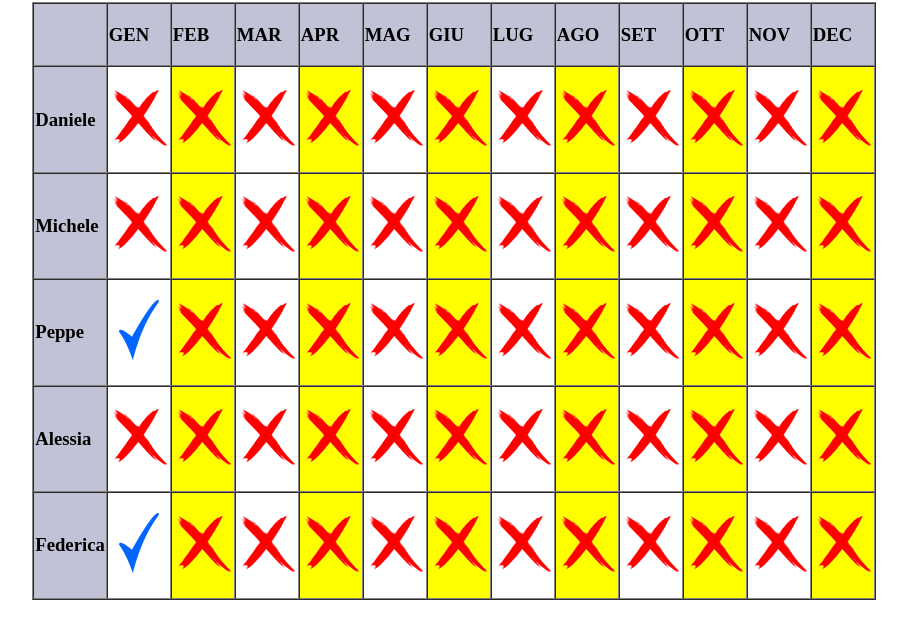
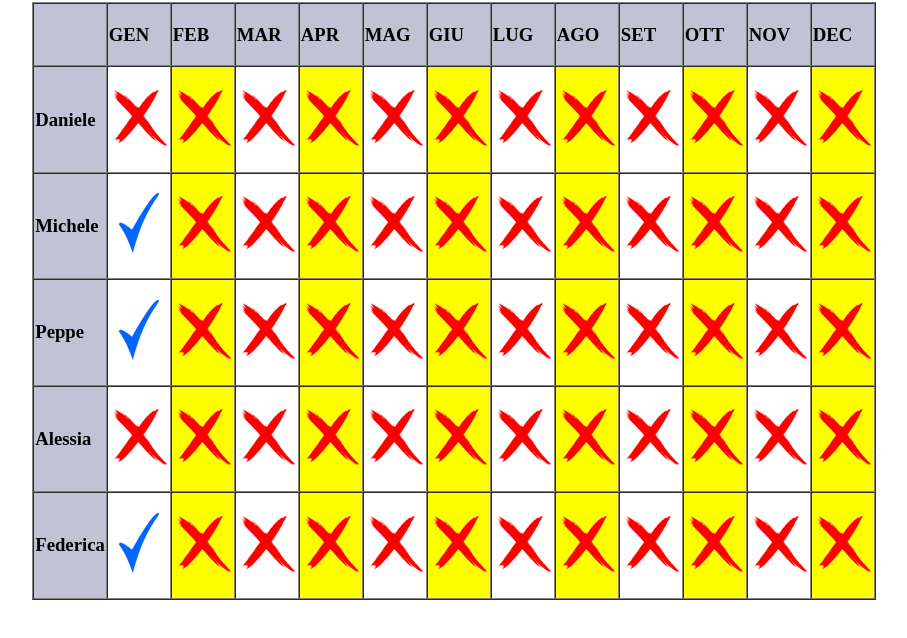
Before and after one commit to Keytigrillo/SpotifySite, a plain HTML site: page index.html in a window 1280 px wide. Shown: the part 78-716 px from the top of the page, without its empty margins (186-1093 px from the left). Drawn offline with Linux system fonts and the light colour scheme.

Commit message:
Update index.html

```diff
--- a/index.html
+++ b/index.html
@@ -41,7 +41,7 @@
 		</tr>
 		<tr>
 			<td style="background-color: #c2c2d6;"><h3>Michele</h3></td>
-			<td style="background-color: white;"><h3><img src="img/no.png"></h3></td>
+			<td style="background-color: white;"><h3><img src="img/yes.png"></h3></td>
 			<td style="background-color: yellow;"><h3><img src="img/no.png"></h3></td>
 			<td style="background-color: white;"><h3><img src="img/no.png"></h3></td>
 			<td style="background-color: yellow;"><h3><img src="img/no.png"></h3></td>
```
